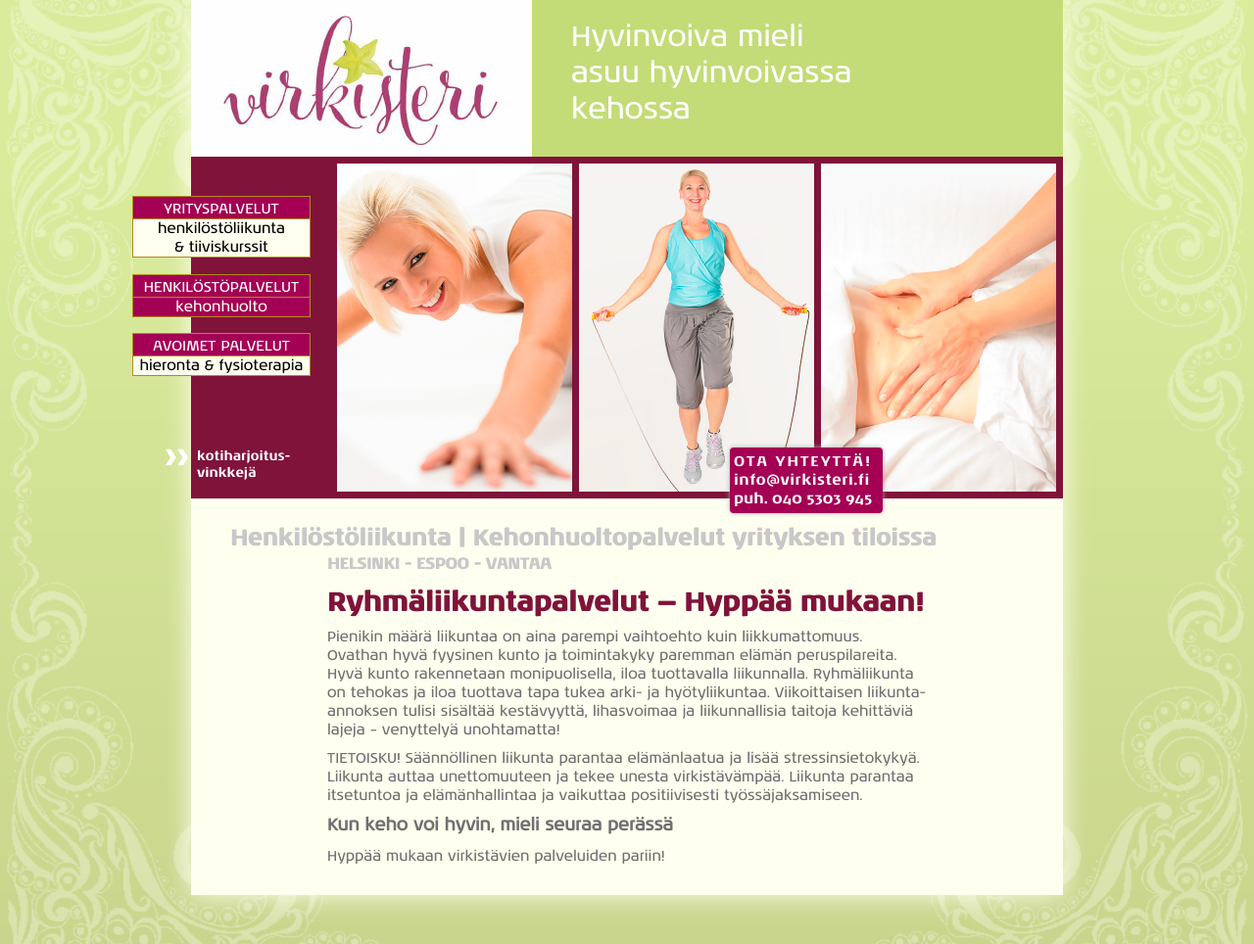
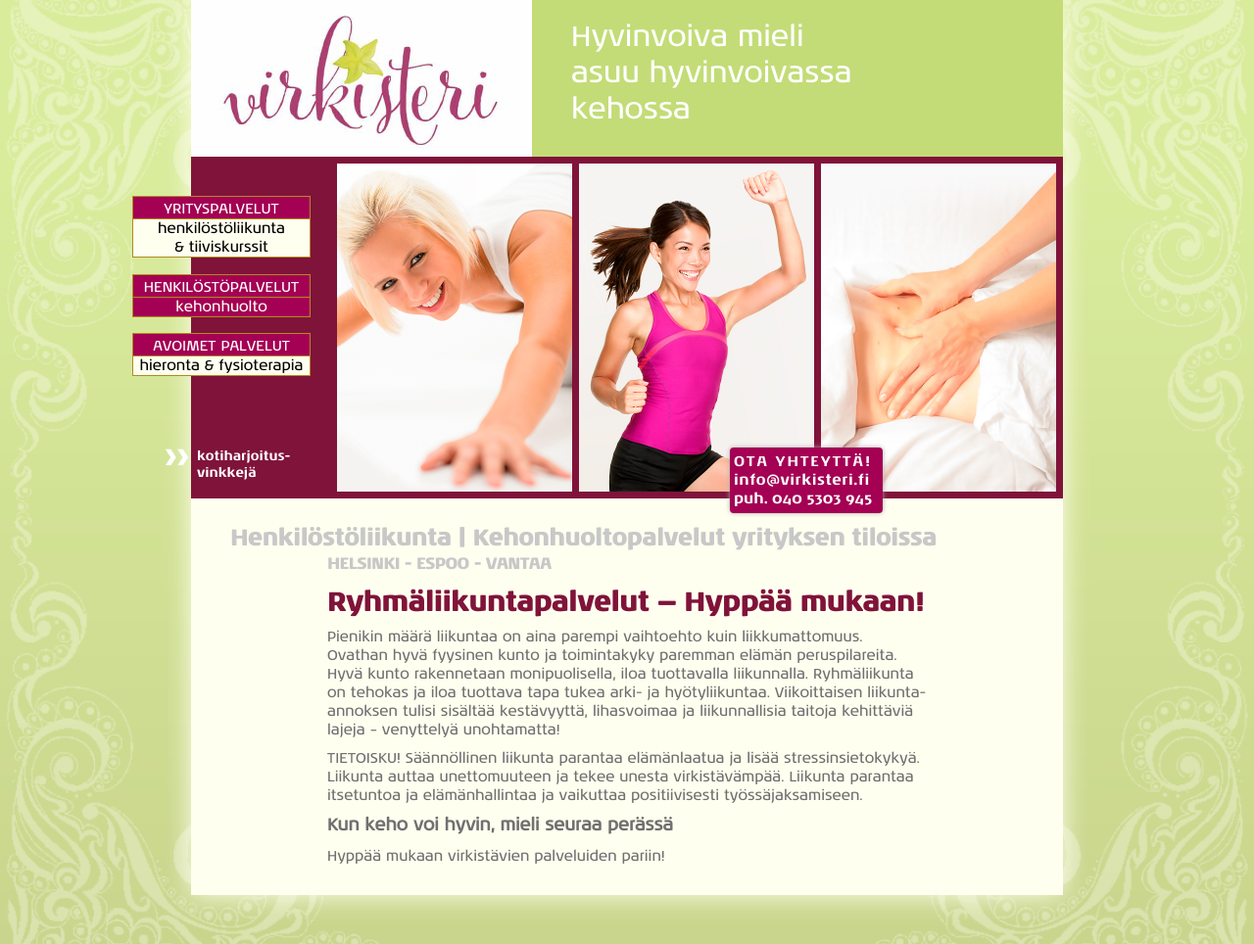
Before and after one commit to sdsykes-web/virkisteri, a Jekyll site: the page built from liikunta.md, in a window 1280 px wide. Shown: the whole page at 98% size. Built offline with Jekyll 4.4.1, drawn with Linux system fonts in a browser that asks for light colours; nearby versions of some CDN libraries; some web fonts are replaced.

Commit message:
Change middle pics

```diff
--- a/css/master.css
+++ b/css/master.css
@@ -150,7 +150,7 @@ h1,h2,h3,h4,h5,h6,p {margin:0;padding:0}
   left: 0px;
   width: 240px;
   height: 335px;
-  background-image: url(../images/virk_fysio_2@2x.jpg);
+  background-image: url(../images/virk_tunnit_2@2x.jpg);
   background-size: 240px 335px;
 }
 #pic2-3 {
@@ -168,7 +168,7 @@ h1,h2,h3,h4,h5,h6,p {margin:0;padding:0}
   left: 0px;
   width: 240px;
   height: 335px;
-  background-image: url(../images/virk_ryhma_2@2x.jpg);
+  background-image: url(../images/virk_fysio_2@2x.jpg);
   background-size: 240px 335px;
 }
 
```
